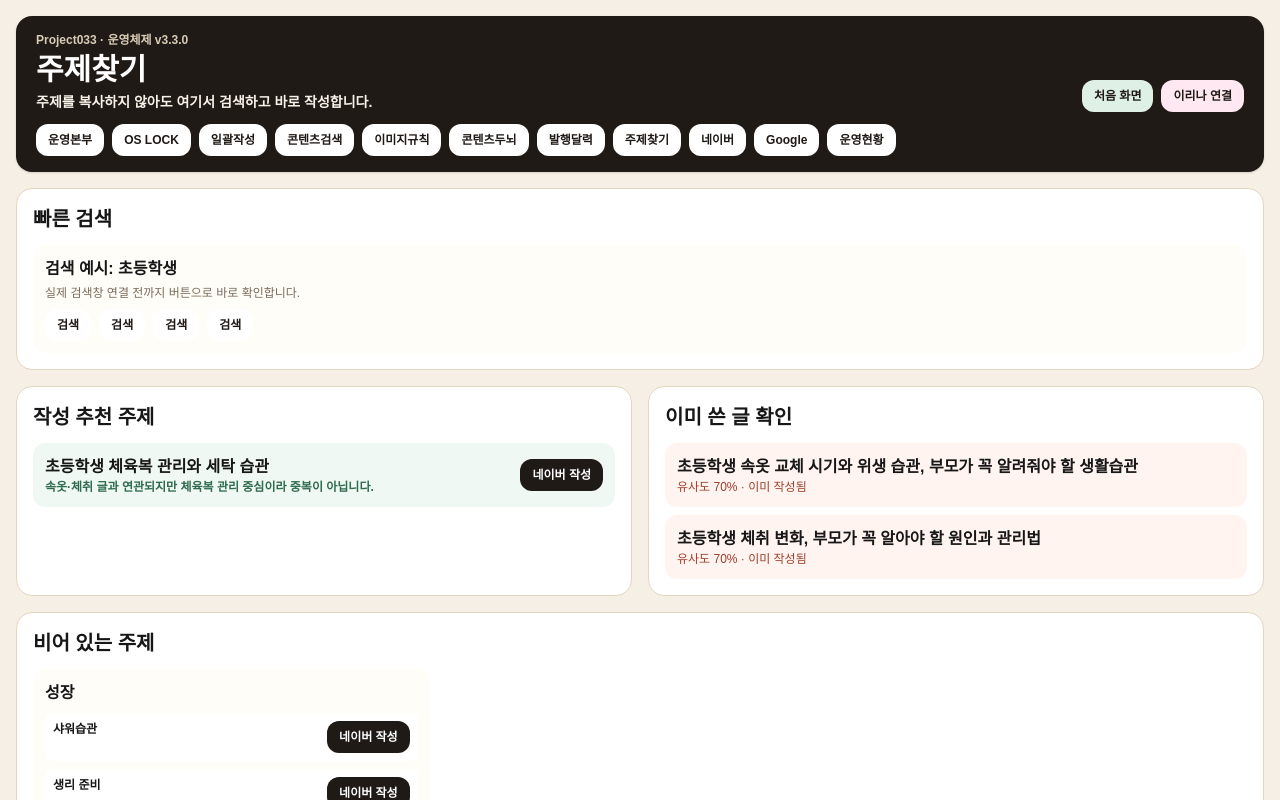
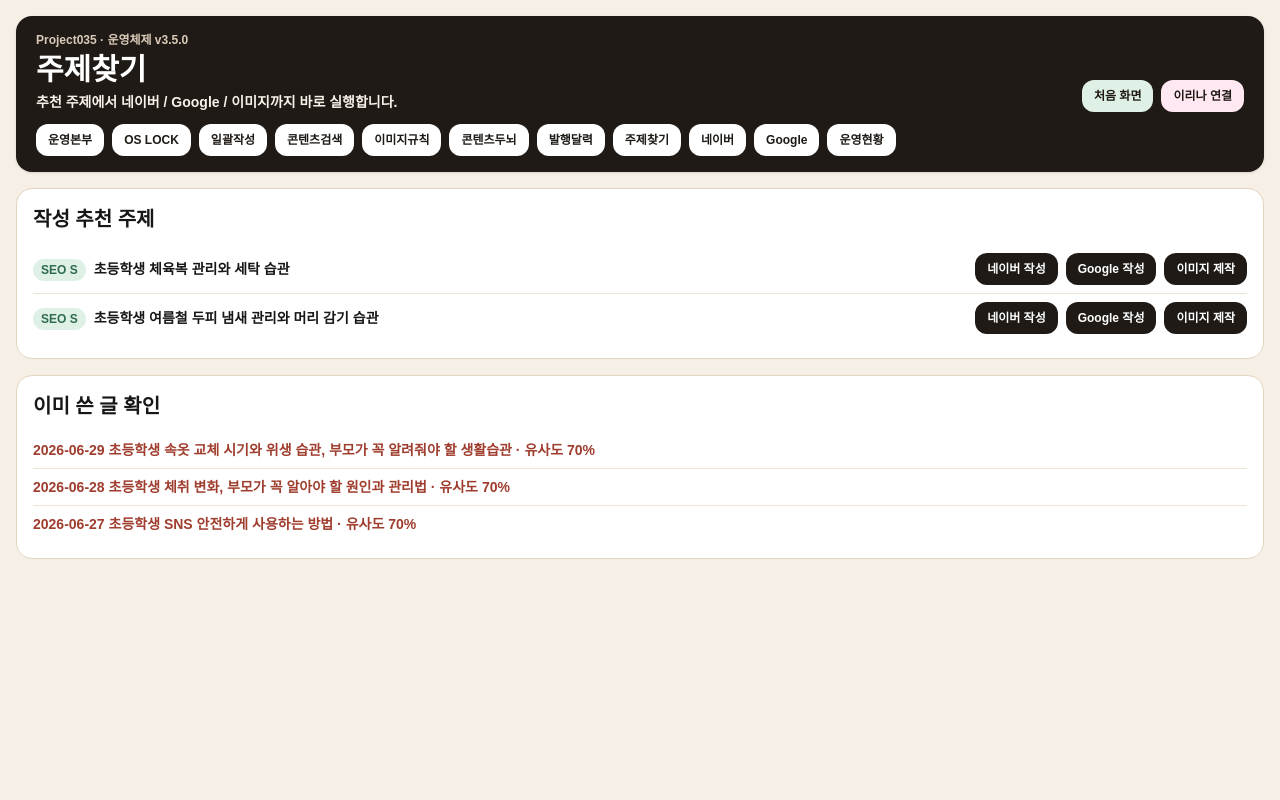
Before and after one commit to yusun7749-art/LifeBookMom-OS, a Next.js app: page /ideas in a window 1280 px wide. Shown: the top 800 px of the page. Built offline with nearby package versions, Linux system fonts and the light colour scheme.

Commit message:
Project035 CMS Original List Publish Sync

```diff
--- a/components/v4/EnterpriseDashboard.tsx
+++ b/components/v4/EnterpriseDashboard.tsx
@@ -1,51 +1,57 @@
 import Link from "next/link";
-import { batchQueue, batchSummary } from "../../data/v4/nightBatchERP";
-import { recommended, stats, published } from "../../data/v4/usableERP";
-import { Box, SeoBadge, Shell, WriteButton } from "./UsableLayout";
+import { originalPublishedTitles, draftQueueTitles } from "../../data/v4/cmsOriginalTitles";
+import { stats } from "../../data/v4/usableERP";
+import { Shell, WriteButton } from "./UsableLayout";
 
 export default function EnterpriseDashboard() {
   return (
-    <Shell title="생활백서맘 운영본부" desc="저녁 7시부터 새벽까지 하루치 글을 한 번에 열어두고 작성합니다.">
+    <Shell title="생활백서맘 운영본부" desc="발행완료로 체크한 원본 제목 기준으로 전체 프로그램에 반영합니다.">
       <section className="grid gap-3 md:grid-cols-4">
-        {batchSummary.map((s) => (
-          <Link key={s.label} href="/batch-board" className="rounded-2xl bg-[#FFFDF8] p-4">
-            <p className="font-black">{s.label}</p>
-            <p className="mt-1 text-2xl font-black text-[#2F6B4F]">{s.current} / {s.target}</p>
+        {stats.map((s) => (
+          <Link key={s.title} href={s.link} className="rounded-2xl bg-[#FFFDF8] p-4">
+            <p className="font-black">{s.title}</p>
+            <p className="mt-1 text-2xl font-black text-[#2F6B4F]">{s.value}</p>
           </Link>
         ))}
       </section>
 
-      <div className="mt-4 grid gap-4 xl:grid-cols-[1.1fr_0.9fr]">
-        <Box title="오늘 일괄 작성 큐">
-          <div className="space-y-2">
-            {batchQueue.slice(0, 10).map((r) => (
-              <div key={r.title} className="flex flex-wrap items-center justify-between gap-2 rounded-xl bg-[#EFF8F2] p-3">
-                <div>
-                  <div className="flex flex-wrap items-center gap-2">
-                    <p className="font-black">{r.slot}. {r.title}</p>
-                    <span className="rounded-full bg-white px-2 py-1 text-xs font-black text-[#2F6B4F]">SEO {r.seoGrade}</span>
-                  </div>
-                  <p className="text-xs text-[#6F6255]">{r.relation}</p>
-                </div>
-                <Link href="/batch-board" className="rounded-xl bg-[#1F1A16] px-3 py-2 text-xs font-black text-white">
-                  큐 열기
-                </Link>
+      <section className="mt-4 rounded-2xl border border-[#E4D5BE] bg-white p-4">
+        <h2 className="text-xl font-black">최근 발행 원본 제목</h2>
+        <div className="mt-3 divide-y divide-[#EEE4D6]">
+          {originalPublishedTitles.slice(0, 8).map((item) => (
+            <div key={item.id} className="flex flex-wrap items-center justify-between gap-2 py-2">
+              <p className="min-w-0 flex-1 text-sm font-bold">
+                <span className="mr-3 text-[#2F6B4F]">{item.date}</span>
+                {item.originalTitle}
+              </p>
+              <div className="flex shrink-0 flex-wrap gap-2">
+                <WriteButton title={item.originalTitle} mode="naver" />
+                <WriteButton title={item.originalTitle} mode="google" />
+                <WriteButton title={item.originalTitle} mode="image" />
               </div>
-            ))}
-          </div>
-        </Box>
+            </div>
+          ))}
+        </div>
+      </section>
 
-        <Box title="최근 발행 / 미완료">
-          <div className="space-y-2">
-            {published.slice(0, 5).map((p) => (
-              <div key={p.id} className="rounded-xl bg-[#FFFDF8] p-3">
-                <p className="font-black">{p.title}</p>
-                <p className="text-xs font-bold text-[#7A6B5B]">{p.date} · 네이버 {p.naver} · Google {p.google} · 이미지 {p.image}</p>
+      <section className="mt-4 rounded-2xl border border-[#E4D5BE] bg-white p-4">
+        <h2 className="text-xl font-black">미발행 후보</h2>
+        <div className="mt-3 divide-y divide-[#EEE4D6]">
+          {draftQueueTitles.map((item) => (
+            <div key={item.id} className="flex flex-wrap items-center justify-between gap-2 py-2">
+              <p className="min-w-0 flex-1 text-sm font-bold">
+                <span className="mr-3 text-[#B35C3D]">미발행</span>
+                {item.originalTitle}
+              </p>
+              <div className="flex shrink-0 flex-wrap gap-2">
+                <WriteButton title={item.originalTitle} mode="naver" />
+                <WriteButton title={item.originalTitle} mode="google" />
+                <WriteButton title={item.originalTitle} mode="image" />
               </div>
-            ))}
-          </div>
-        </Box>
-      </div>
+            </div>
+          ))}
+        </div>
+      </section>
     </Shell>
   );
 }
--- a/components/v4/IdeasBoard.tsx
+++ b/components/v4/IdeasBoard.tsx
@@ -1,61 +1,40 @@
-import { duplicateCheck, recommended, contentMap } from "../../data/v4/usableERP";
-import { Box, SearchButton, Shell, WriteButton } from "./UsableLayout";
+import { recommended, duplicateCheck } from "../../data/v4/usableERP";
+import { Shell, WriteButton } from "./UsableLayout";
 
 export default function IdeasBoard() {
   const sample = duplicateCheck("초등학생");
+
   return (
-    <Shell title="주제찾기" desc="주제를 복사하지 않아도 여기서 검색하고 바로 작성합니다.">
-      <Box title="빠른 검색">
-        <div className="rounded-xl bg-[#FFFDF8] p-3">
-          <p className="font-black">검색 예시: 초등학생</p>
-          <p className="mt-1 text-xs text-[#7A6B5B]">실제 검색창 연결 전까지 버튼으로 바로 확인합니다.</p>
-          <div className="mt-2 flex gap-2">
-            <SearchButton query="초등학생" />
-            <SearchButton query="체취" />
-            <SearchButton query="사춘기" />
-            <SearchButton query="SNS" />
-          </div>
+    <Shell title="주제찾기" desc="추천 주제에서 네이버 / Google / 이미지까지 바로 실행합니다.">
+      <section className="rounded-2xl border border-[#E4D5BE] bg-white p-4">
+        <h2 className="text-xl font-black">작성 추천 주제</h2>
+        <div className="mt-3 divide-y divide-[#EEE4D6]">
+          {recommended.map((item) => (
+            <div key={item.title} className="flex flex-wrap items-center justify-between gap-2 py-2">
+              <p className="min-w-0 flex-1 text-sm font-bold">
+                <span className="mr-2 rounded-full bg-[#DFF1E7] px-2 py-1 text-xs text-[#2F6B4F]">SEO {item.seoGrade}</span>
+                {item.title}
+              </p>
+              <div className="flex shrink-0 flex-wrap gap-2">
+                <WriteButton title={item.title} mode="naver" />
+                <WriteButton title={item.title} mode="google" />
+                <WriteButton title={item.title} mode="image" />
+              </div>
+            </div>
+          ))}
         </div>
-      </Box>
+      </section>
 
-      <div className="mt-4 grid gap-4 xl:grid-cols-2">
-        <Box title="작성 추천 주제">
-          <div className="space-y-2">
-            {recommended.map((r) => (
-              <div key={r.title} className="flex items-center justify-between gap-2 rounded-xl bg-[#EFF8F2] p-3">
-                <div>
-                  <p className="font-black">{r.title}</p>
-                  <p className="text-xs font-bold text-[#2F6B4F]">{r.reason}</p>
-                </div>
-                <WriteButton title={r.title} />
-              </div>
-            ))}
-          </div>
-        </Box>
-        <Box title="이미 쓴 글 확인">
-          <div className="space-y-2">
-            {sample.slice(0,4).map((r) => (
-              <div key={r.id} className="rounded-xl bg-[#FFF4EF] p-3">
-                <p className="font-black">{r.title}</p>
-                <p className="text-xs text-[#9F3D2E]">유사도 {r.score}% · 이미 작성됨</p>
-              </div>
-            ))}
-          </div>
-        </Box>
-      </div>
-
-      <div className="mt-4">
-        <Box title="비어 있는 주제">
-          <div className="grid gap-3 md:grid-cols-3">
-            {contentMap.map((g) => (
-              <div key={g.group} className="rounded-xl bg-[#FFFDF8] p-3">
-                <p className="font-black">{g.group}</p>
-                {g.todo.slice(0,5).map((t) => <div key={t} className="mt-2 flex justify-between rounded-lg bg-white p-2"><span className="text-xs font-bold">{t}</span><WriteButton title={`초등학생 ${t}`} /></div>)}
-              </div>
-            ))}
-          </div>
-        </Box>
-      </div>
+      <section className="mt-4 rounded-2xl border border-[#E4D5BE] bg-white p-4">
+        <h2 className="text-xl font-black">이미 쓴 글 확인</h2>
+        <div className="mt-3 divide-y divide-[#EEE4D6]">
+          {sample.slice(0, 6).map((item) => (
+            <div key={item.id} className="py-2 text-sm font-bold text-[#9F3D2E]">
+              {item.date} {item.title} · 유사도 {item.score}%
+            </div>
+          ))}
+        </div>
+      </section>
     </Shell>
   );
 }
--- a/components/v4/PlannerBoard.tsx
+++ b/components/v4/PlannerBoard.tsx
@@ -1,76 +1,44 @@
 "use client";
 
-import Link from "next/link";
-import { calendarStatusColor, monthCalendar, weekdays, writeLink } from "../../data/v4/calendarERP";
-import { Shell } from "./UsableLayout";
-
-function RefreshButton() {
-  return (
-    <button
-      type="button"
-      onClick={() => window.location.reload()}
-      className="rounded-xl bg-[#1F1A16] px-4 py-2 text-xs font-black text-white"
-    >
-      새로고침
-    </button>
-  );
-}
+import { originalPublishedTitles, draftQueueTitles } from "../../data/v4/cmsOriginalTitles";
+import { Shell, WriteButton } from "./UsableLayout";
 
 export default function PlannerBoard() {
   return (
-    <Shell title="발행달력" desc="지난 발행, 오늘 상태, 앞으로 예정까지 한 달 달력으로 확인합니다.">
+    <Shell title="발행관리" desc="발행완료로 직접 체크된 원본 제목만 발행내역에 표시합니다.">
       <section className="rounded-2xl border border-[#E4D5BE] bg-white p-4">
-        <div className="flex flex-wrap items-center justify-between gap-3">
-          <div>
-            <h2 className="text-xl font-black">{monthCalendar.title}</h2>
-            <p className="mt-1 text-xs font-bold text-[#6F6255]">
-              발행완료·미작성·작성예정을 한 칸에서 확인합니다.
-            </p>
-          </div>
-          <RefreshButton />
-        </div>
-
-        <div className="mt-4 grid grid-cols-7 gap-2">
-          {weekdays.map((day) => (
-            <div key={day} className="rounded-xl bg-[#1F1A16] p-2 text-center text-xs font-black text-white">
-              {day}
+        <h2 className="text-xl font-black">발행완료 내역</h2>
+        <div className="mt-3 divide-y divide-[#EEE4D6]">
+          {originalPublishedTitles.map((item) => (
+            <div key={item.id} className="flex flex-wrap items-center justify-between gap-2 py-2">
+              <p className="min-w-0 flex-1 text-sm font-bold">
+                <span className="mr-3 text-[#2F6B4F]">{item.date}</span>
+                {item.originalTitle}
+              </p>
+              <div className="flex shrink-0 flex-wrap gap-2">
+                <WriteButton title={item.originalTitle} mode="naver" />
+                <WriteButton title={item.originalTitle} mode="google" />
+                <WriteButton title={item.originalTitle} mode="image" />
+              </div>
             </div>
           ))}
+        </div>
+      </section>
 
-          {monthCalendar.days.map((item) => (
-            <div
-              key={item.day}
-              className={`min-h-[135px] rounded-xl border p-2 ${calendarStatusColor(item.type)}`}
-            >
-              <div className="flex items-center justify-between">
-                <p className="text-sm font-black">{item.day}</p>
-                {item.type !== "empty" ? (
-                  <span className="rounded-full bg-white px-2 py-1 text-[10px] font-black text-[#2F6B4F]">
-                    {item.type === "done" ? "완료" : item.type === "partial" ? "미완료" : "예정"}
-                  </span>
-                ) : null}
+      <section className="mt-4 rounded-2xl border border-[#E4D5BE] bg-white p-4">
+        <h2 className="text-xl font-black">미발행 후보</h2>
+        <div className="mt-3 divide-y divide-[#EEE4D6]">
+          {draftQueueTitles.map((item) => (
+            <div key={item.id} className="flex flex-wrap items-center justify-between gap-2 py-2">
+              <p className="min-w-0 flex-1 text-sm font-bold">
+                <span className="mr-3 text-[#B35C3D]">{item.date}</span>
+                {item.originalTitle}
+              </p>
+              <div className="flex shrink-0 flex-wrap gap-2">
+                <WriteButton title={item.originalTitle} mode="naver" />
+                <WriteButton title={item.originalTitle} mode="google" />
+                <WriteButton title={item.originalTitle} mode="image" />
               </div>
-
-              {item.title ? (
-                <div className="mt-2">
-                  <p className="line-clamp-2 text-xs font-black">{item.title}</p>
-                  <div className="mt-2 space-y-1 text-[11px] font-bold text-[#6F6255]">
-                    <p>네이버: {item.naver}</p>
-                    <p>Google: {item.google}</p>
-                    <p>이미지: {item.image}</p>
-                  </div>
-                  <div className="mt-2 flex flex-wrap gap-1">
-                    <Link href={writeLink(item.title, "naver")} className="rounded-lg bg-[#1F1A16] px-2 py-1 text-[10px] font-black text-white">
-                      네이버
-                    </Link>
-                    <Link href={writeLink(item.title, "google")} className="rounded-lg bg-white px-2 py-1 text-[10px] font-black text-[#1F1A16]">
-                      Google
-                    </Link>
-                  </div>
-                </div>
-              ) : (
-                <p className="mt-8 text-center text-[11px] text-[#C5B9AA]">기록 없음</p>
-              )}
             </div>
           ))}
         </div>
--- a/components/v4/PlatformBoard.tsx
+++ b/components/v4/PlatformBoard.tsx
@@ -1,42 +1,29 @@
-import { published, recommended } from "../../data/v4/usableERP";
-import { Box, Shell, WriteButton, SearchButton } from "./UsableLayout";
+import { originalPublishedTitles } from "../../data/v4/cmsOriginalTitles";
+import { Shell, WriteButton } from "./UsableLayout";
+import { buildImagePrompt } from "../../data/v4/imageGuardV2";
 
 export default function PlatformBoard({ platform }: { platform: "네이버" | "Google" }) {
   const mode = platform === "네이버" ? "naver" : "google";
+
   return (
-    <Shell title={`${platform} 관리`} desc={`${platform} 작성, 확인, 미완료 글을 바로 처리합니다.`}>
-      <section className="grid gap-3 md:grid-cols-4">
-        <Box title="오늘 작성">
-          <div className="space-y-2">
-            {recommended.slice(0,3).map((r) => (
-              <div key={r.title} className="rounded-xl bg-[#EFF8F2] p-3">
-                <p className="font-black">{r.title}</p>
-                <div className="mt-2"><WriteButton title={r.title} mode={mode} /></div>
+    <Shell title={`${platform} 원본 제목 관리`} desc="실제 발행 원본 제목을 한 줄 목록으로 확인하고 바로 수정합니다.">
+      <section className="rounded-2xl border border-[#E4D5BE] bg-white p-4">
+        <h2 className="text-xl font-black">전체 발행내역</h2>
+        <div className="mt-3 divide-y divide-[#EEE4D6]">
+          {originalPublishedTitles.map((item) => (
+            <div key={item.id} className="flex flex-wrap items-center justify-between gap-2 py-2">
+              <p className="min-w-0 flex-1 text-sm font-bold">
+                <span className="mr-3 text-[#2F6B4F]">{item.date}</span>
+                {item.originalTitle}
+              </p>
+              <div className="flex shrink-0 flex-wrap gap-2">
+                <WriteButton title={item.originalTitle} mode="naver" />
+                <WriteButton title={item.originalTitle} mode="google" />
+                <WriteButton title={item.originalTitle} mode="image" />
               </div>
-            ))}
-          </div>
-        </Box>
-        <Box title="미완료">
-          <div className="space-y-2">
-            {published.filter((p) => platform === "Google" ? p.google !== "발행완료" : p.naver !== "발행완료").map((p) => (
-              <div key={p.id} className="rounded-xl bg-[#FFF4EF] p-3">
-                <p className="font-black">{p.title}</p>
-                <p className="text-xs text-[#9F3D2E]">{platform === "Google" ? p.google : p.naver}</p>
-                <div className="mt-2"><WriteButton title={p.title} mode={mode} /></div>
-              </div>
-            ))}
-          </div>
-        </Box>
-        <Box title="작성 기준">
-          <div className="space-y-2 text-sm font-bold">
-            <p>제목 1개</p><p>본문 확인</p><p>체크리스트</p><p>FAQ</p><p>발행완료 연결</p>
-          </div>
-        </Box>
-        <Box title="최근 발행">
-          <div className="space-y-2">
-            {published.slice(0,4).map((p) => <div key={p.id} className="rounded-xl bg-[#FFFDF8] p-2 text-xs font-bold">{p.title}<div className="mt-1"><SearchButton query={p.title} /></div></div>)}
-          </div>
-        </Box>
+            </div>
+          ))}
+        </div>
       </section>
     </Shell>
   );
--- a/data/v4/cmsOriginalTitles.ts
+++ b/data/v4/cmsOriginalTitles.ts
@@ -1,73 +1,105 @@
 export const originalPublishedTitles = [
   {
+    id: "pub-20260629-001",
     date: "2026-06-29",
     originalTitle: "초등학생 속옷 교체 시기와 위생 습관, 부모가 꼭 알려줘야 할 생활습관",
     category: "성장/위생",
     naver: "발행완료",
     google: "발행완료",
     image: "재검토 필요",
-    memo: "이미지 규칙 미준수 사례 확인",
     keywords: ["속옷교체", "위생습관", "성장", "생활습관"],
   },
   {
+    id: "pub-20260628-001",
     date: "2026-06-28",
     originalTitle: "초등학생 체취 변화, 부모가 꼭 알아야 할 원인과 관리법",
     category: "성장",
     naver: "발행완료",
     google: "발행완료",
     image: "완료",
-    memo: "체취 주제 완료. 유사 주제 추천 금지",
     keywords: ["체취", "땀냄새", "성장기", "위생", "샤워습관"],
   },
   {
+    id: "pub-20260628-002",
     date: "2026-06-28",
     originalTitle: "초3 사춘기 신호, 부모가 가장 먼저 알아야 할 변화",
     category: "성장",
     naver: "발행완료",
     google: "발행완료",
     image: "완료",
-    memo: "사춘기 주제 완료. 말만 바꾼 유사 주제 추천 금지",
     keywords: ["사춘기", "감정변화", "친구관계", "부모대화"],
   },
   {
+    id: "pub-20260627-001",
     date: "2026-06-27",
     originalTitle: "초3 여드름 원인과 관리법",
     category: "성장/건강",
     naver: "발행완료",
     google: "발행완료",
     image: "완료",
-    memo: "여드름 주제 완료",
     keywords: ["여드름", "피부", "세안", "위생"],
   },
   {
+    id: "pub-20260627-002",
     date: "2026-06-27",
     originalTitle: "초등학생 SNS 안전하게 사용하는 방법",
     category: "디지털",
     naver: "발행완료",
     google: "작성중",
     image: "완료",
-    memo: "Google 보완 필요",
     keywords: ["SNS", "계정보호", "DM", "친구추가", "공개범위"],
   },
   {
+    id: "pub-20260626-001",
     date: "2026-06-26",
     originalTitle: "여름철 물놀이 안전수칙, 아이를 절대 혼자 두지 마세요",
     category: "안전",
     naver: "발행완료",
     google: "미작성",
     image: "완료",
-    memo: "Google 작성 필요",
     keywords: ["물놀이", "구명조끼", "방수팩", "안전수칙"],
+  },
+];
+
+export const draftQueueTitles = [
+  {
+    id: "draft-001",
+    date: "미발행",
+    originalTitle: "초등학생 체육복 관리와 세탁 습관",
+    category: "성장/위생",
+    naver: "미발행",
+    google: "미발행",
+    image: "대기",
+    keywords: ["체육복", "세탁", "위생", "체취"],
+  },
+  {
+    id: "draft-002",
+    date: "미발행",
+    originalTitle: "초등학생 여름철 두피 냄새 관리와 머리 감기 습관",
+    category: "성장/위생",
+    naver: "미발행",
+    google: "미발행",
+    image: "대기",
+    keywords: ["두피냄새", "머리감기", "여름위생"],
   },
 ];
 
 export function findOriginalTitles(query: string) {
   const q = query.trim().toLowerCase();
-  if (!q) return originalPublishedTitles;
-  return originalPublishedTitles.filter((item) =>
-    [item.originalTitle, item.category, item.memo, ...item.keywords]
+  const all = [...originalPublishedTitles, ...draftQueueTitles];
+  if (!q) return all;
+  return all.filter((item) =>
+    [item.originalTitle, item.category, item.date, item.naver, item.google, item.image, ...item.keywords]
       .join(" ")
       .toLowerCase()
       .includes(q)
   );
 }
+
+export function getPublishedTitleSet() {
+  return new Set(originalPublishedTitles.map((item) => item.originalTitle));
+}
+
+export function isPublishedTitle(title: string) {
+  return getPublishedTitleSet().has(title);
+}
--- a/data/v4/usableERP.ts
+++ b/data/v4/usableERP.ts
@@ -1,8 +1,10 @@
+import { originalPublishedTitles, draftQueueTitles } from "./cmsOriginalTitles";
+
 export const erpMeta = {
-  project: "Project033",
+  project: "Project035",
   title: "생활백서맘 운영본부",
-  subtitle: "LOCK 규칙이 실제 글쓰기 요청문에 자동 포함됩니다.",
-  version: "운영체제 v3.3.0",
+  subtitle: "실제 발행 원본 제목을 기준으로 작성·수정·재생성을 관리합니다.",
+  version: "운영체제 v3.5.0",
 };
 
 export const menu = [
@@ -19,33 +21,54 @@ export const menu = [
   { title: "운영현황", href: "/dashboard" },
 ];
 
-export const published = [
-  { id: "p001", date: "2026-06-29", title: "초등학생 속옷 교체 시기와 위생 습관, 부모가 꼭 알려줘야 할 생활습관", group: "성장/위생", naver: "발행완료", google: "발행완료", image: "재검토 필요", keywords: ["속옷교체", "위생습관", "성장", "생활습관"], point: "속옷 교체 시기와 위생 습관" },
-  { id: "p002", date: "2026-06-28", title: "초등학생 체취 변화, 부모가 꼭 알아야 할 원인과 관리법", group: "성장", naver: "발행완료", google: "발행완료", image: "완료", keywords: ["체취", "땀냄새", "성장기", "위생"], point: "성장기 체취와 위생 습관" },
-];
+export const published = originalPublishedTitles.map((item) => ({
+  id: item.id,
+  date: item.date,
+  title: item.originalTitle,
+  group: item.category,
+  naver: item.naver,
+  google: item.google,
+  image: item.image,
+  keywords: item.keywords,
+  point: item.category,
+}));
 
-export const recommended = [
-  { title: "초등학생 체육복 관리와 세탁 습관", group: "성장", reason: "속옷·체취 글과 연관되지만 체육복 관리 중심이라 중복이 아닙니다.", relation: "체취 → 속옷 → 체육복 → 세탁", seoGrade: "S", duplicateRisk: "낮음", status: "작성 추천" },
-];
+export const recommended = draftQueueTitles.map((item) => ({
+  title: item.originalTitle,
+  group: item.category,
+  reason: "실제 발행 전 후보입니다. 발행완료 체크 전까지 추천 큐에 유지됩니다.",
+  relation: item.keywords.join(" → "),
+  seoGrade: "S",
+  duplicateRisk: "낮음",
+  status: "작성 추천",
+}));
 
-export const blocked = [
-  { title: "초등학생 속옷 교체 시기와 위생 습관", reason: "이미 발행완료" },
-  { title: "초등학생 체취 변화", reason: "이미 발행완료" },
-  { title: "초3 사춘기 신호", reason: "이미 발행완료" },
-];
+export const blocked = originalPublishedTitles.map((item) => ({
+  title: item.originalTitle,
+  reason: "이미 발행완료",
+}));
 
 export const stats = [
-  { title: "OS LOCK", value: "적용", link: "/os-lock" },
   { title: "원본 제목", value: published.length, link: "/cms-search" },
-  { title: "이미지 재검토", value: 1, link: "/image-guard" },
+  { title: "미발행 후보", value: recommended.length, link: "/ideas" },
+  { title: "중복 차단", value: blocked.length, link: "/content-brain" },
   { title: "일괄 작성", value: "0/20", link: "/batch-board" },
 ];
 
 export const contentMap = [
   { group: "성장", done: ["체취", "사춘기", "여드름", "속옷 교체"], todo: ["샤워습관", "생리 준비", "키성장", "체육복 관리", "친구관계 변화"] },
+  { group: "디지털", done: ["SNS 안전"], todo: ["단체채팅방 예절", "스마트폰 가족규칙", "게임 시간"] },
+  { group: "안전", done: ["물놀이"], todo: ["횡단보도", "유괴 예방", "장마철 준비물"] },
 ];
 
-export const calendarItems = [];
+export const calendarItems = originalPublishedTitles.map((item) => ({
+  date: item.date,
+  title: item.originalTitle,
+  naver: item.naver,
+  google: item.google,
+  image: item.image,
+}));
+
 export const progress = [];
 export const todayTasks = [];
 export const todayTopicCandidates = recommended;
```
Also changed, not shown: components/v4/CMSOriginalTitleBoard.tsx (+12 -20 lines), 1 other file (tests, documents, lock files or other folders).
